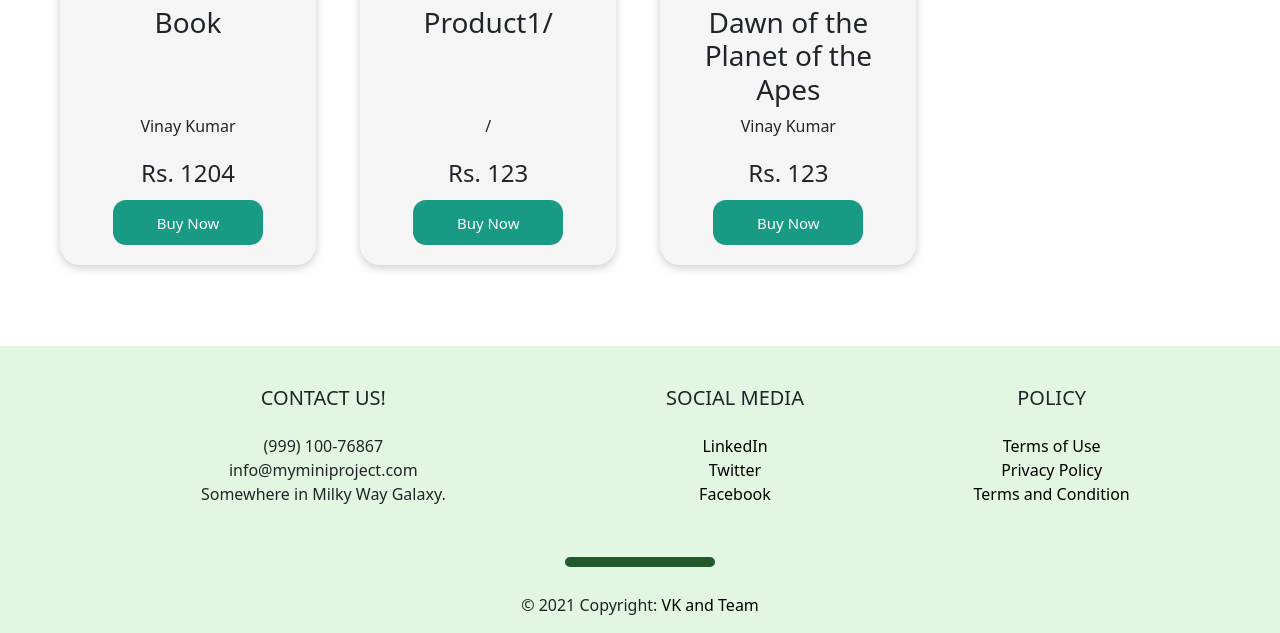
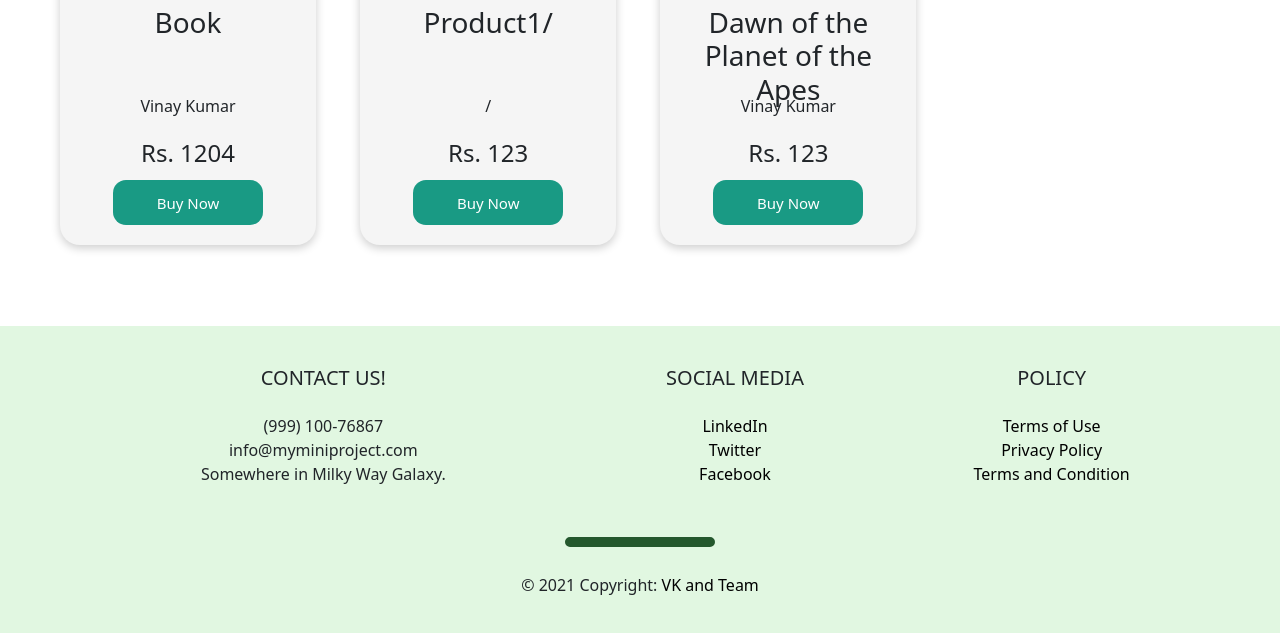
Before and after one commit to vinaykumar7686/ECommerce-Flask, a Flask app: page / in a window 1280 px wide. Shown: the part 762-1395 px from the top of the page. After the commit the page ends 1357 px from the top, so only its background shows below. Run offline with Flask 2, Linux system fonts and the light colour scheme; data comes from the database, SQL or seed files in the repository; some libraries are stand-ins or nearby versions.

Commit message:
Add files via upload

```diff
--- a/templates/home.html
+++ b/templates/home.html
@@ -56,9 +56,12 @@
     border-color: transparent;
   }
 </style>
-<link href="https://cdn.jsdelivr.net/npm/bootstrap@5.1.3/dist/css/bootstrap.min.css" rel="stylesheet" integrity="sha384-1BmE4kWBq78iYhFldvKuhfTAU6auU8tT94WrHftjDbrCEXSU1oBoqyl2QvZ6jIW3" crossorigin="anonymous">
-<script src="https://cdn.jsdelivr.net/npm/@popperjs/core@2.10.2/dist/umd/popper.min.js" integrity="sha384-7+zCNj/IqJ95wo16oMtfsKbZ9ccEh31eOz1HGyDuCQ6wgnyJNSYdrPa03rtR1zdB" crossorigin="anonymous"></script>
-<script src="https://cdn.jsdelivr.net/npm/bootstrap@5.1.3/dist/js/bootstrap.min.js" integrity="sha384-QJHtvGhmr9XOIpI6YVutG+2QOK9T+ZnN4kzFN1RtK3zEFEIsxhlmWl5/YESvpZ13" crossorigin="anonymous"></script>
+<link href="https://cdn.jsdelivr.net/npm/bootstrap@5.1.3/dist/css/bootstrap.min.css" rel="stylesheet"
+  integrity="sha384-1BmE4kWBq78iYhFldvKuhfTAU6auU8tT94WrHftjDbrCEXSU1oBoqyl2QvZ6jIW3" crossorigin="anonymous">
+<script src="https://cdn.jsdelivr.net/npm/@popperjs/core@2.10.2/dist/umd/popper.min.js"
+  integrity="sha384-7+zCNj/IqJ95wo16oMtfsKbZ9ccEh31eOz1HGyDuCQ6wgnyJNSYdrPa03rtR1zdB" crossorigin="anonymous"></script>
+<script src="https://cdn.jsdelivr.net/npm/bootstrap@5.1.3/dist/js/bootstrap.min.js"
+  integrity="sha384-QJHtvGhmr9XOIpI6YVutG+2QOK9T+ZnN4kzFN1RtK3zEFEIsxhlmWl5/YESvpZ13" crossorigin="anonymous"></script>
 {% endblock %}
 
 {% block content %}
@@ -86,7 +89,12 @@
 {% for product in allProducts %}
 <section class="resource">
   <img src="static/images/{{product.imageName}}" alt="" class="resource_img">
-  <h3 class="add_padding my-2" style="margin: 5px; height: 100px;">{{product.name}}</h3>
+
+  {% if product.name|length > 30 %}
+  <h3 class="add_padding my-2" style="margin: 5px; height: 80px;">{{product.name[:30]+'...'}}</h3>
+  {% else %}
+  <h3 class="add_padding my-2" style="margin: 5px; height: 80px;">{{product.name}}</h3>
+  {% endif %}
   <p class="add_padding">{{product.author}}</p>
   <h4 style="padding: 5px;">Rs. {{product.price}}</h4>
   <a href="/order/{{product.id}}"><button type="button" class="custom_button cust_size">Buy Now</button></a>
```
